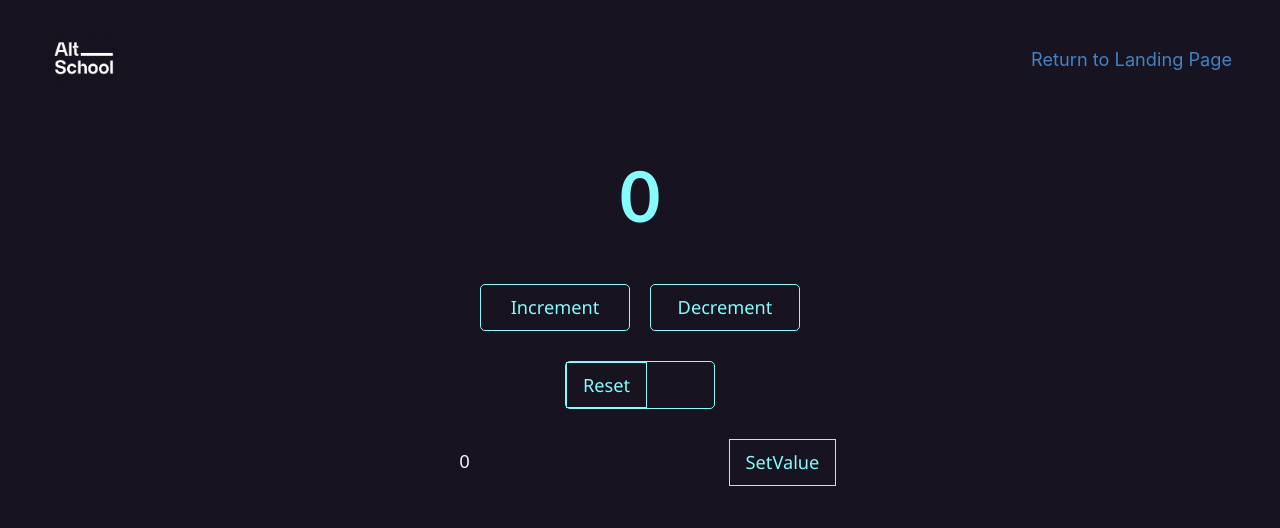
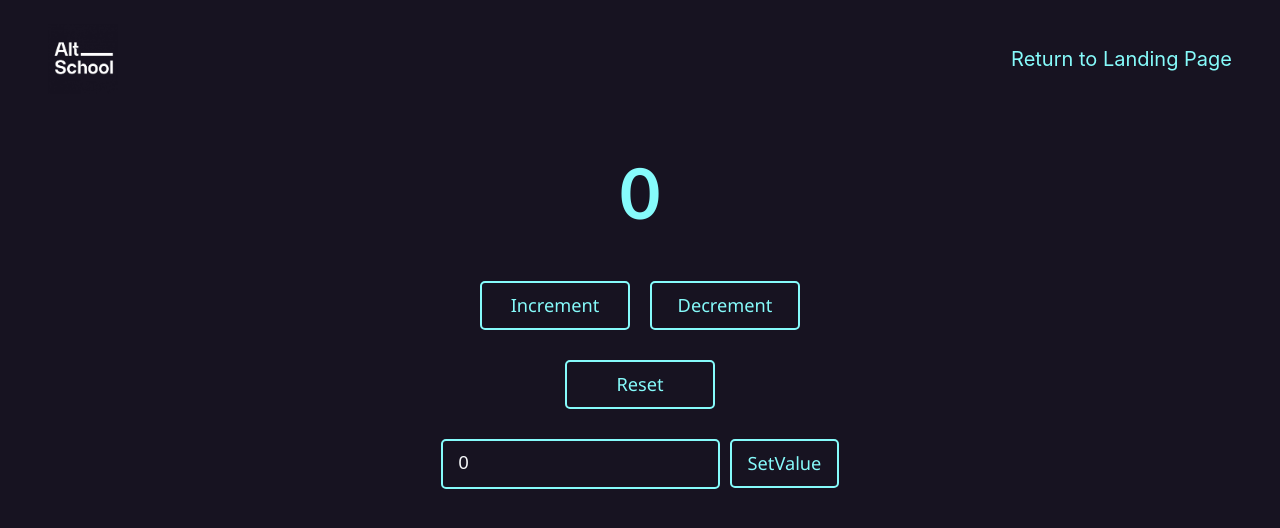
Before and after one commit to Fortzy05/AltSchool-Second-Semester-Exam, a React (Vite) app: page /counter in a window 1280 px wide. Shown: the top 528 px of the page. Built offline with nearby package versions, Linux system fonts and the light colour scheme.

Commit message:
implementing SEO

```diff
--- a/src/App.css
+++ b/src/App.css
@@ -61,7 +61,7 @@ button:hover {
   justify-content: space-between;
 }
 .nav p {
-  color: var(--primary100);
+  color: var(--aqua);
   cursor: pointer;
 }
 
--- a/src/components/Counter.jsx
+++ b/src/components/Counter.jsx
@@ -17,7 +17,7 @@ function Counter() {
     dispatch({ type: "reset", payload: (state.count = 0) });
   }
 
-  function handleSet() {
+  function handleSetValue() {
     dispatch({ type: "setValue", payload: parseInt(state.value) });
   }
 
@@ -42,12 +42,12 @@ function Counter() {
             <button onClick={handleIncrement}>Increment</button>
             <button onClick={handleDecrement}>Decrement</button>
           </div>
-          <div className="reset">
+          <div className="counter__btns">
             <button onClick={handleReset}>Reset</button>
           </div>
           <div className="input">
             <input type="number" value={state.value} onChange={handleInput} />
-            <button onClick={handleSet}>SetValue</button>
+            <button onClick={handleSetValue}>SetValue</button>
           </div>
         </div>
       </div>
--- a/src/styles/Counter.css
+++ b/src/styles/Counter.css
@@ -24,7 +24,7 @@
 
 .counter__btns button {
   width: 150px;
-  border: 1px solid var(--aqua);
+  border: 2px solid var(--aqua);
   border-radius: 5px;
 }
 
@@ -32,22 +32,32 @@
   display: flex;
   align-items: center;
   gap: 10px;
+
 }
 
 .input input {
   padding: 12px 16px;
-  background-color: var(--body-bg);
-  border: 1px solid var(--primary100);
-  color: var(--primary100);
-  height: 44.4px;
+  background-color: var(--gray);
+  border: 2px solid var(--aqua);
+  color: var(--white);
+  height: 50px;
+  border-radius: 5px;
+}
+.input button{
+  border: 2px solid var(--aqua);
+  border-radius: 5px;
 }
 
 .set__input input:focus {
   outline: none !important;
-  border: 1px solid var(--white);
+  border: 2px solid var(--white);
 }
-.reset{
-  width: 150px;
-  border: 1px solid var(--aqua);
-  border-radius: 5px;
+
+.counter p{
+  color: var(--aqua);
+  font-size: 20px;
 }
+.counter p:hover{
+  border-bottom: 1px solid var(--plum);
+  color: var(--plum);
+}
--- a/src/styles/LandingPage.css
+++ b/src/styles/LandingPage.css
@@ -22,21 +22,15 @@
   max-width: 425px;
 }
 
-.h1_styling {
-  color: var(--aqua);
-  font-family: var(--sans);
-
-}
-.H1{
-  align-items: center;
-}
 @media (min-width: 992px) {
   .logo {
     padding: 24px 48px;
   }
 
   .landing__page__container h1 {
-    font-size: 50px;
+    font-size: 15px;
+    color: var(--aqua);
+  font-family: var(--sans);
   }
 
   .landing__page__container button {
```
